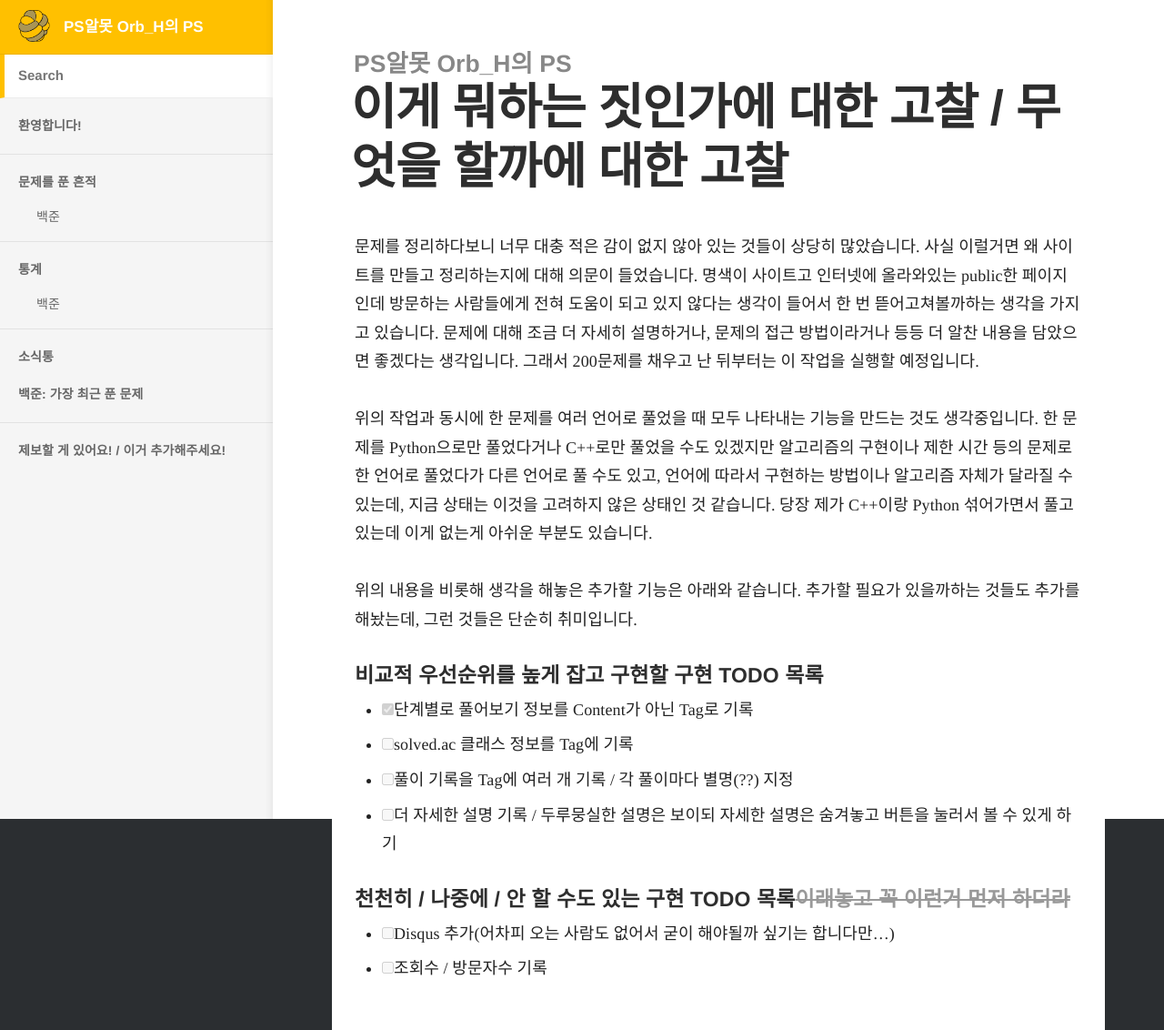
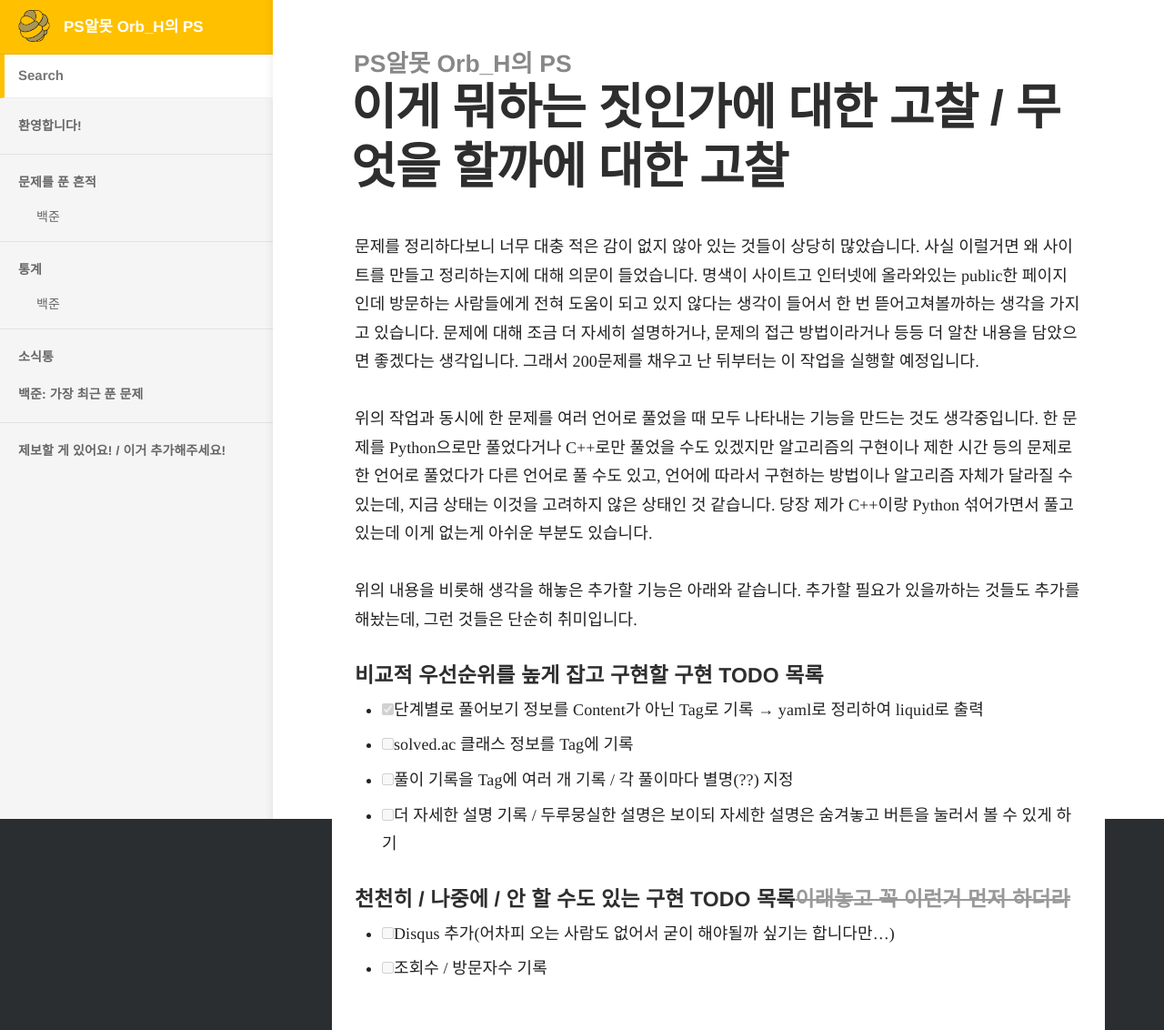
Before and after one commit to Orb-H/nojam, a Jekyll site: the page built from docs/_posts/2020-12-26-.md, in a window 1280 px wide. Shown: the whole page at 91% size. Built offline with Jekyll 4.4.1, drawn with Linux system fonts in a browser that asks for light colours; some web fonts are replaced.

Commit message:
Edit 2020-12-26- post

```diff
--- a/docs/_posts/2020-12-26-.md
+++ b/docs/_posts/2020-12-26-.md
@@ -11,7 +11,7 @@ type: info
 
 #### 비교적 우선순위를 높게 잡고 구현할 구현 TODO 목록
 
-- [x] 단계별로 풀어보기 정보를 Content가 아닌 Tag로 기록
+- [x] 단계별로 풀어보기 정보를 Content가 아닌 Tag로 기록 → yaml로 정리하여 liquid로 출력
 - [ ] solved.ac 클래스 정보를 Tag에 기록
 - [ ] 풀이 기록을 Tag에 여러 개 기록 / 각 풀이마다 별명(??) 지정
 - [ ] 더 자세한 설명 기록 / 두루뭉실한 설명은 보이되 자세한 설명은 숨겨놓고 버튼을 눌러서 볼 수 있게 하기
```
